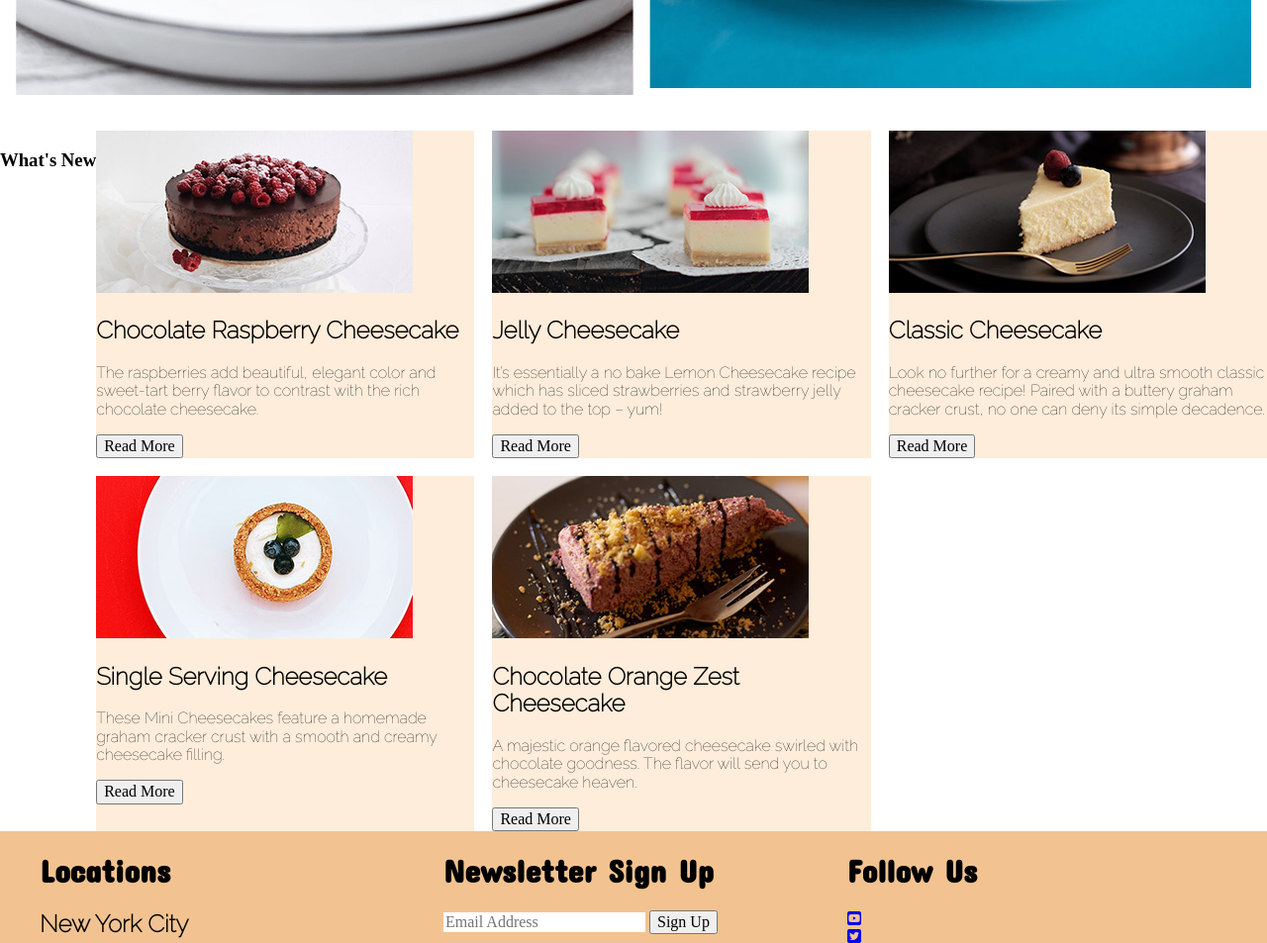
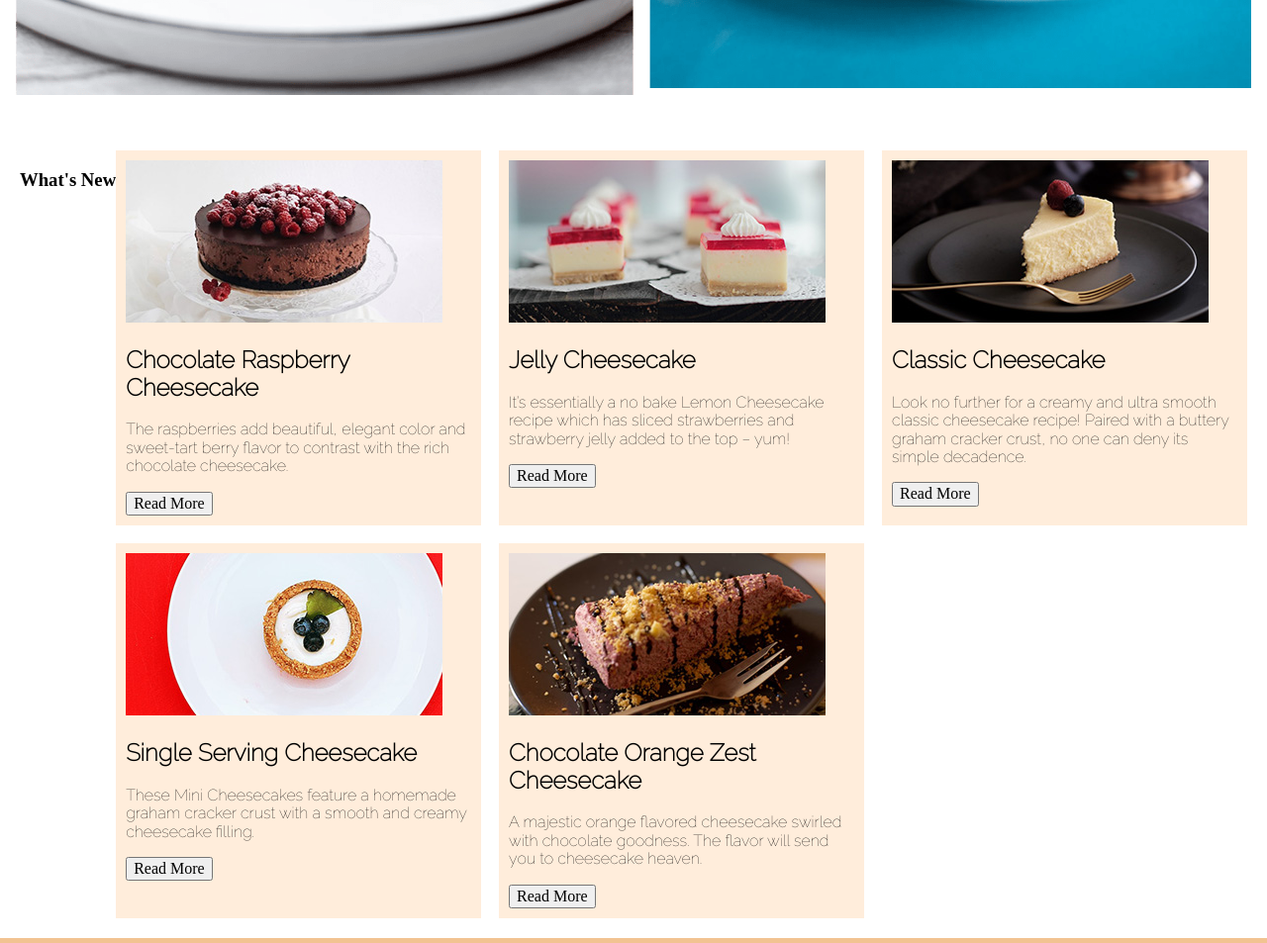
Before and after one commit to delaneyrbass/DelaneyBass-Homework-Cheesebake, a plain HTML site: page deploy/index.html in a window 1280 px wide. Shown: the part 2060-3013 px from the top of the page at 99% size. Drawn offline with nearby package versions, Linux system fonts and the light colour scheme; a web font is replaced by a local one.

Commit message:
fix
things

```diff
--- a/dev/scss/sections/_hero-3.scss
+++ b/dev/scss/sections/_hero-3.scss
@@ -4,6 +4,8 @@
 #hero-3{
     display: grid;
     grid-template-areas: ".section-3";
+    padding: 10px;
+    margin: 10px;
 
 
     >div {
@@ -39,16 +41,22 @@
 }
 #coco{
     background-color: #FFEDDB;
+    padding: 10px;
+
 }
 #jelly{
     background-color: #FFEDDB;
+    padding: 10px;
 }
 #classic{
     background-color: #FFEDDB;
+    padding: 10px;
 }
 #single{
     background-color: #FFEDDB;
+    padding: 10px;
 }
 #orange{
     background-color: #FFEDDB;
+    padding: 10px;
 }
```
Also changed, not shown: deploy/css/styles.css, 1 other file.
